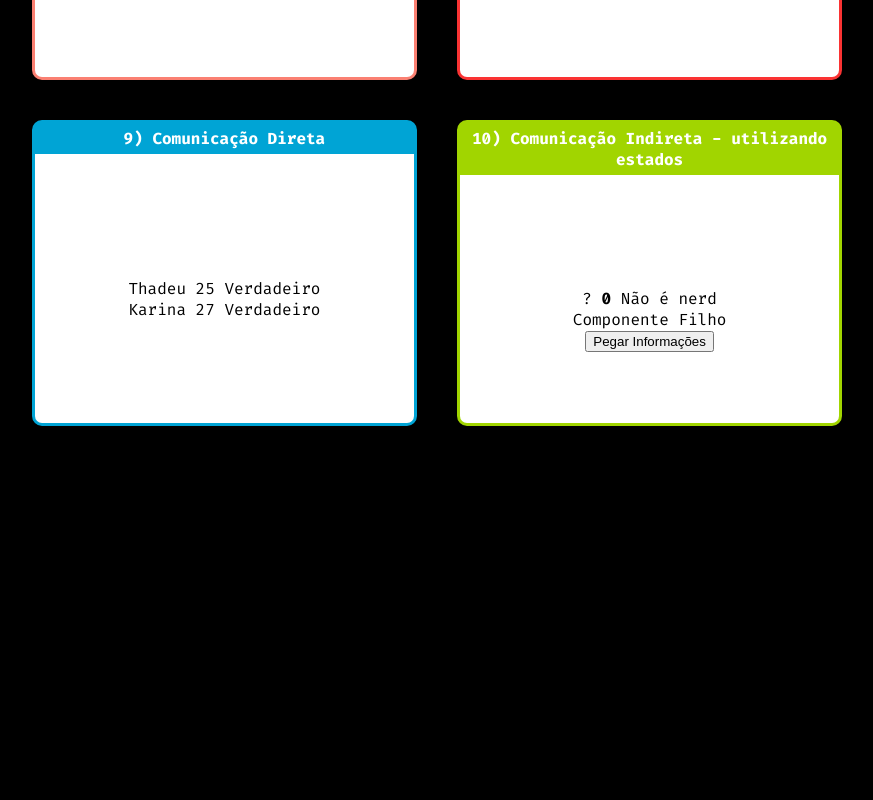
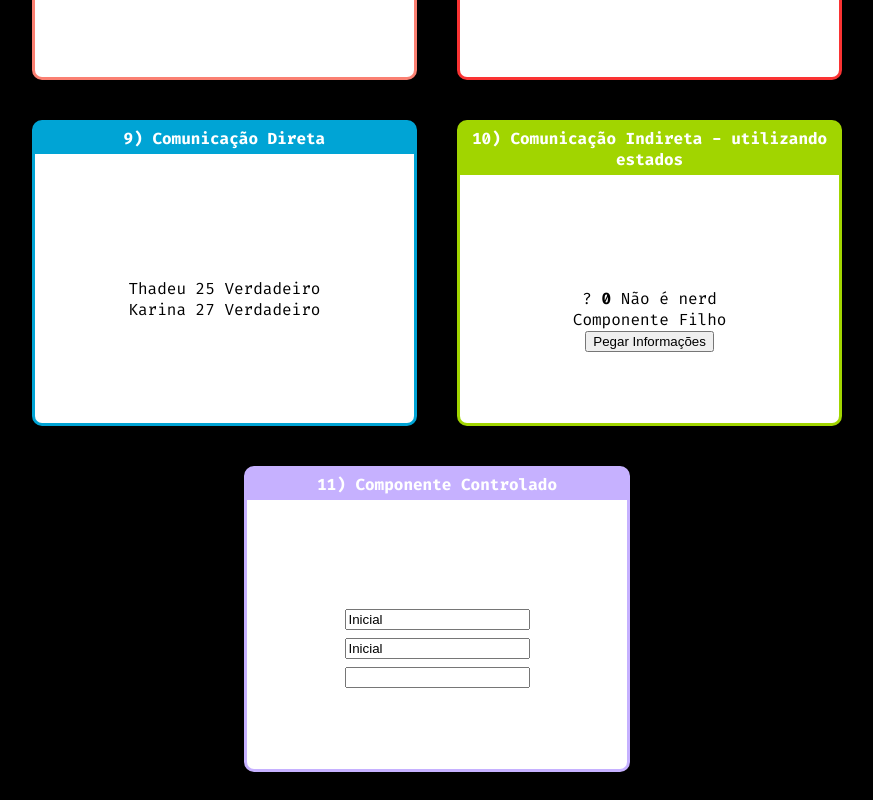
Before and after one commit to ThadeuCesario/React, a React (Create React App) app in the folder react-fundamentals_coder/: page / in a window 1280 px wide. Shown: the part 1339-2139 px from the top of the page, without its empty margins (203-1076 px from the left). Before the commit the page ends 1793 px from the top, so only its background shows below. Built offline with nearby package versions, Linux system fonts and the light colour scheme.

Commit message:
Using controlled and uncontrolled components

```diff
--- a/react-fundamentals_coder/src/App.jsx
+++ b/react-fundamentals_coder/src/App.jsx
@@ -13,6 +13,7 @@ import ParOuImpar from "./Conditional/ParOuImpar";
 import UsuarioInfo from "./Conditional/UsuarioInfo";
 import DiretaPai from "./Components/Comunication/DiretaPai";
 import IndiretaPai from "./Components/Comunication/IndiretaPai";
+import Input from "./Form/Input";
 
 /* Import Images */
 import logo from './Assets/react-logo.png';
@@ -68,6 +69,10 @@ export default props => {
                     <IndiretaPai />
                 </Card>
 
+                <Card title={'11) Componente Controlado'} color={'#C6B1FF'}>
+                    <Input />
+                </Card>
+
             </div>
         </React.Fragment>
     );
--- /dev/null
+++ b/react-fundamentals_coder/src/Form/Input.css
@@ -0,0 +1,3 @@
+.input-data{
+    font-size: 1.4rem;
+}
--- a/react-fundamentals_coder/src/Form/Input.jsx
+++ b/react-fundamentals_coder/src/Form/Input.jsx
@@ -0,0 +1,23 @@
+import React, {useState} from 'react';
+
+/* Import CSS */
+import './Input.css';
+
+export default props => {
+
+    const [valor, setValor] = useState('Inicial')
+
+    function handleInput(event){
+        setValor(event.target.value)
+    }
+
+    return(
+        <div className={'input-data'}>
+            <input value={valor} onChange={handleInput}/>
+            <br/>
+            <input value={valor} readOnly/>
+            <br/>
+            <input value={undefined} />
+        </div>
+    )
+}
```
Also changed, not shown: 1 other file (tests, documents, lock files or other folders).
